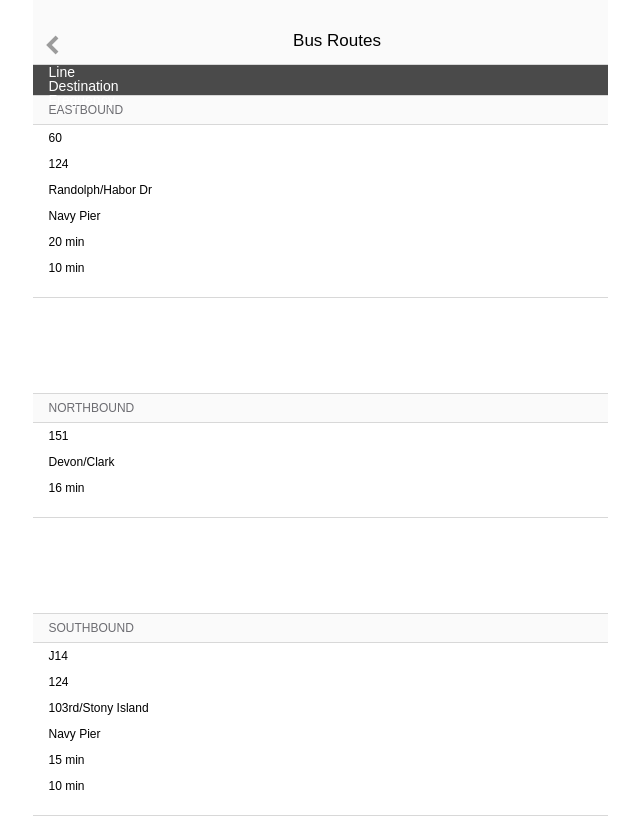
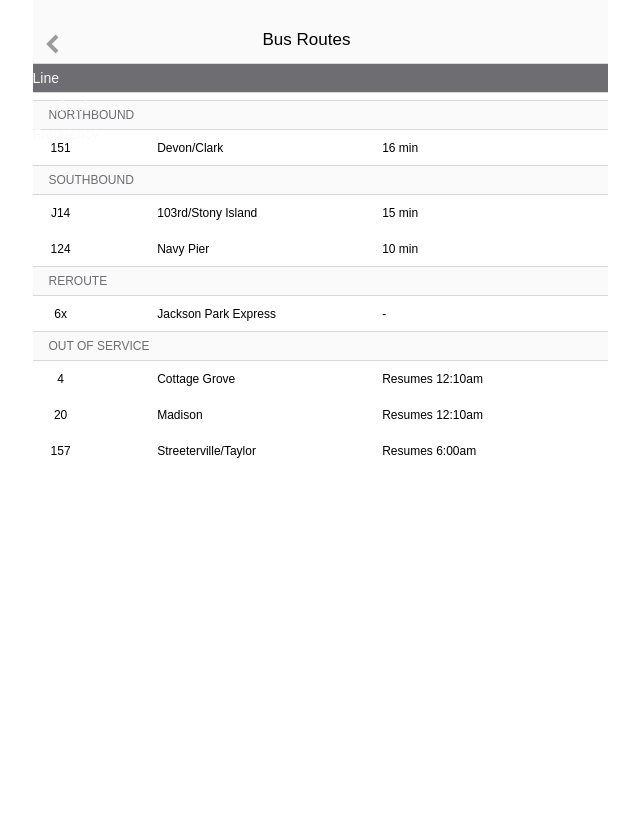
Before and after one commit to tbanaszczyk/frontend_challenge, a plain HTML site: page index.html in a window 1280 px wide. Shown: the top 819 px of the page, without its empty margins (320-960 px from the left). Drawn offline with Linux system fonts and the light colour scheme.

Commit message:
Version for review

```diff
--- a/css/style.css
+++ b/css/style.css
@@ -9,6 +9,10 @@ body {
   margin: 0 auto;
 }
 
+.container {
+  border-bottom: solid #D8D8D8 0.5px;
+}
+
 nav {
   position: fixed;
 	width: 575px;
@@ -17,39 +21,48 @@ nav {
 	border-bottom: solid #D8D8D8 1px;
 }
 
+.page-name {
+  padding: 0 0 0 40%;
+}
+
+h1 {
+	color: #000;
+	font-size: 17px;
+	padding-top: 32px;
+}
+
 .arrow-left {
 	color: #9b9b9b;
 	float: left;
 	padding: 32px 0 0 8px;
 }
 
-h1 {
-	color: #000;
-	font-size: 17px;
-	padding-top: 32px;
-	text-align: center;
-}
-
 .sub-header {
   position: fixed;
-  margin: 65px 0 5px 0;
+  margin: 64px 0 0 0;
   width: 575px;
   height: 30px;
-  background-color: #4A4A4A;
+  background-color: #6D6D72;
+  border-top: solid #D8D8D8 1px;
+  border-bottom: solid #D8D8D8 1px;
 }
 
 h2 {
 	font-size: 14px;
   font-weight: normal;
-  color: #fff;
-  padding-left: 16px;
+  color: #fafafa;
+  line-height: 28px;
+  display: inline-block;
+}
+
+.route-listing {
+  padding-top: 94px;
 }
 
 .direction-header {
-  display: inline-block;
-  margin-top: 95px;
   width: 100%;
   height: 30px;
+  margin-top: -1px;
   background-color: #fafafa;
   border-bottom: solid #D8D8D8 1px;
   border-top: solid #D8D8D8 1px;
@@ -61,35 +74,48 @@ h5 {
   text-transform: uppercase;
   color: #6D6D72;
   padding-left: 16px;
-  padding-top: 8px;
+  line-height: 28px;
 }
 
-.bus-route-list {
-  width: 100%;
-  height: auto;
-  border-bottom: solid #D8D8D8 1px;
+.info-row {
+  height: 45px;
+  border-bottom: dotted #D8D8D8 0.5px;
 }
 
-.bus {
+.line {
   display: inline-block;
+  padding-left: 16px;
+  width: 7%;
+  margin-right: 5em;
+}
+
+.destination {
+  display: inline-block;
+  width: 30%;
+  margin-right: 3em;
+}
+
+.frequency {
+  display: inline-block;
+  width: 30%;
 }
 
 .arrow-right {
 	color: #000;
-	float: right;
-	padding: 0 0 0 0;
+  float:right;
+  padding: 5px 16px 0 0;
+  vertical-align:inherit;
 }
 
 h3 {
 	color: #000;
 	font-size: 12px;
-  line-height: 26px;
-  padding-left: 16px;
+  line-height: 36px;
 }
 
 h4 {
 	color: #000;
 	font-size: 12px;
-  line-height: 26px;
-  padding-left: 16px;
+  line-height: 36px;
+  text-align: center;
 }
```
